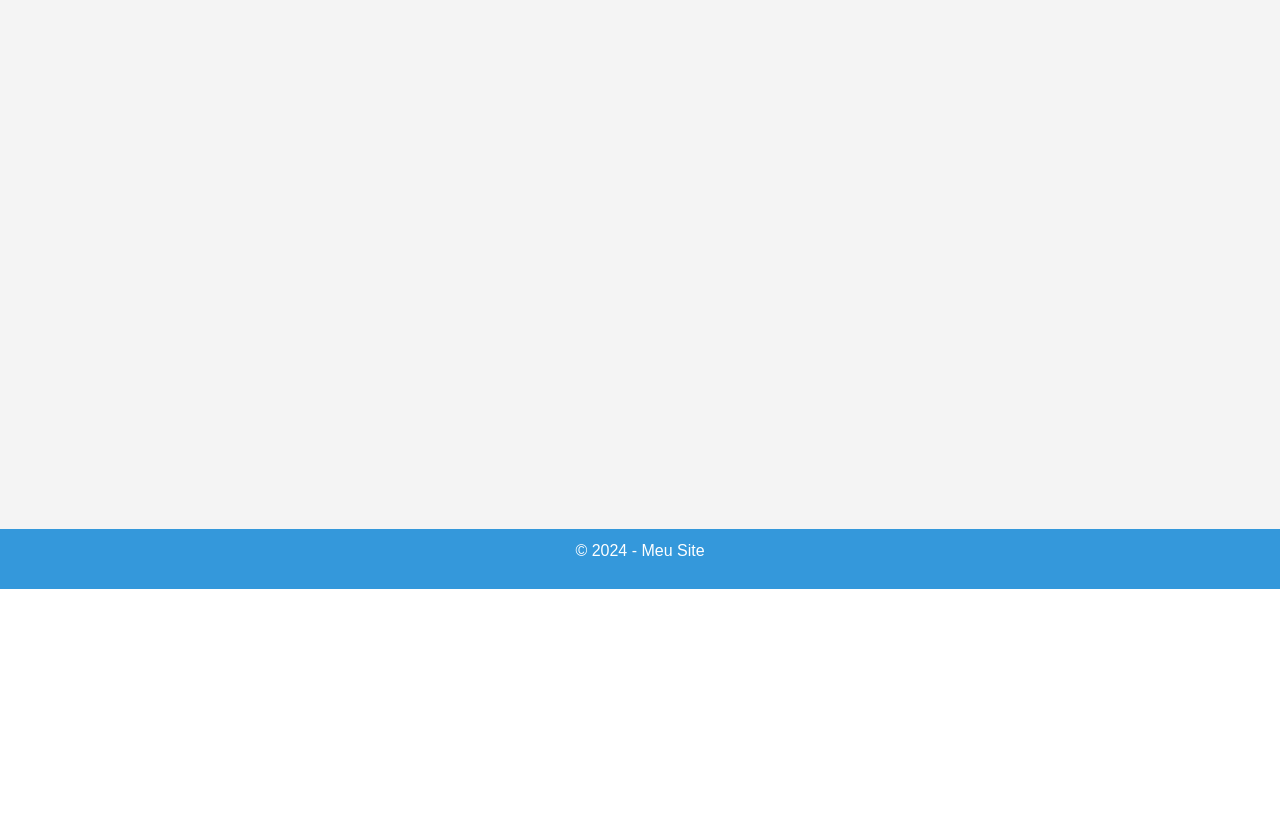
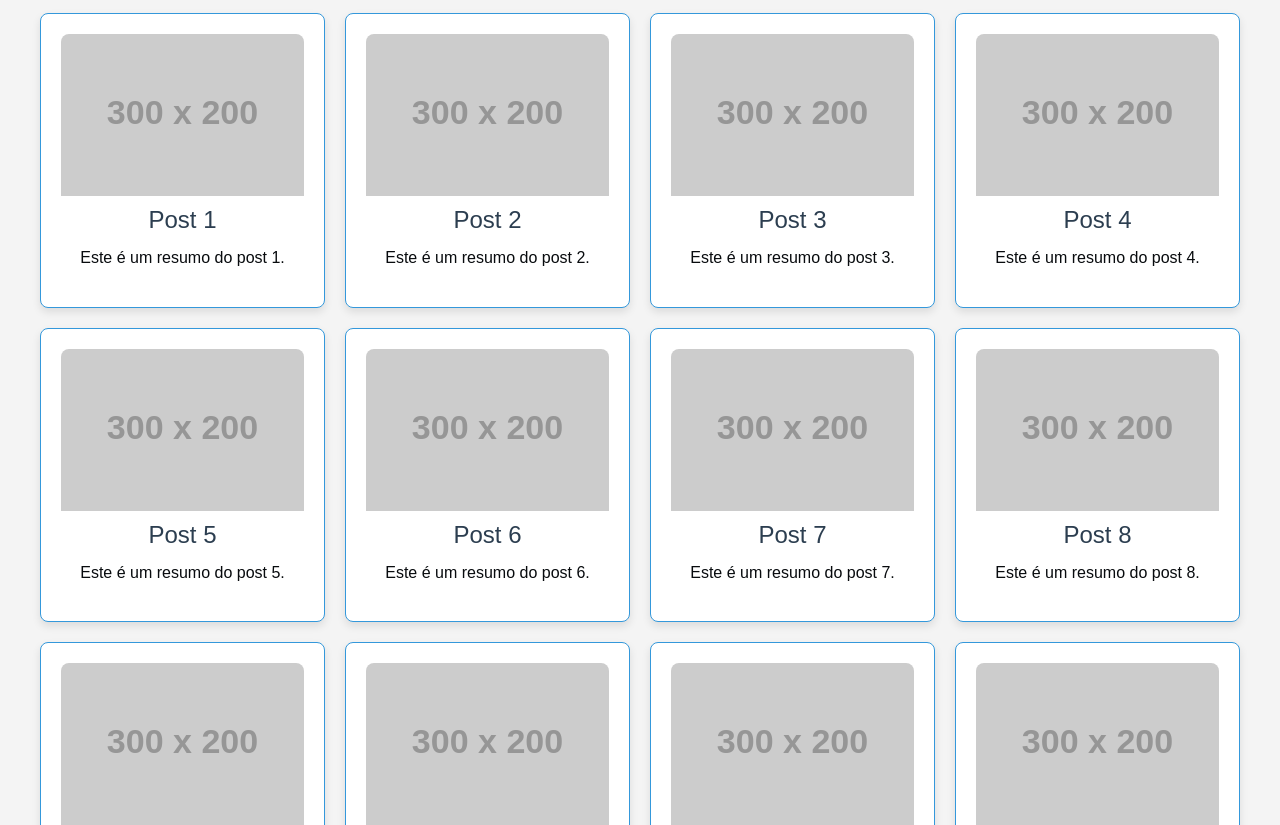
Before and after one commit to Galvictor/blog-getsby, a Gatsby site: page /posts in a window 1280 px wide. Shown: the part 211-1036 px from the top of the page. Before the commit the page ends 800 px from the top, so only its background shows below. Built offline with nearby package versions, Linux system fonts and the light colour scheme; Gatsby itself is replaced by a stand-in of ours; placeholder pictures from the web are drawn by us.

Commit message:
posts mocado e ajustes de css

```diff
--- /dev/null
+++ b/src/data/posts.ts
@@ -0,0 +1,19 @@
+// Função para gerar posts mocados
+const generatePosts = (num: number) => {
+    const posts = [];
+
+    for (let i = 1; i <= num; i++) {
+        posts.push({
+            id: i,
+            title: `Post ${i}`,
+            body: `Este é o corpo completo do post ${i}. Aqui você encontra o conteúdo completo do post número ${i}.`,
+            summary: `Este é um resumo do post ${i}.`,
+            image: `https://placehold.co/300x200?text=Post+${i}&font=roboto`
+        });
+    }
+
+    return posts;
+};
+
+// Gerar 30 posts
+export const posts = generatePosts(30);
--- a/src/pages/posts/index.tsx
+++ b/src/pages/posts/index.tsx
@@ -1,11 +1,39 @@
-import * as React from "react"
-import type {HeadFC} from "gatsby"
+import React, {useEffect, useState} from 'react';
+import {HeadFC, Link} from "gatsby"
 import Layout from "../../components/layout";
+import * as styles from "../../styles/posts.module.scss";
+import {posts} from '../../data/posts';
+
+interface Post {
+    id: number;
+    title: string;
+    body: string;
+}
 
 const PostsPage: React.FC = () => {
+
+    // const [posts, setPosts] = useState<Post[]>([]);
+    //
+    // useEffect(() => {
+    //     fetch('https://jsonplaceholder.typicode.com/posts')
+    //         .then((response) => response.json())
+    //         .then((data) => setPosts(data));
+    // }, []);
+
     return (
         <Layout title="Posts">
-            <p>Bem-vindo à página de posts!</p>
+            <h2>Lista de Posts</h2>
+            <div className={styles.posts}>
+                {posts.map(post => (
+                    <Link to={`/posts/${post.id}`} className={styles.postLink} key={post.id}>
+                        <div className={styles.post}>
+                            <img src={post.image} alt={`Imagem do ${post.title}`} className={styles.image} />
+                            <h3>{post.title}</h3>
+                            <p>{post.summary}</p>
+                        </div>
+                    </Link>
+                ))}
+            </div>
         </Layout>
     );
 };
--- /dev/null
+++ b/src/styles/posts.module.scss
@@ -0,0 +1,51 @@
+// Estilos para a lista de posts
+$post-bg: #ffffff;
+$post-border: #3498db;
+$post-shadow: rgba(0, 0, 0, 0.1);
+$hover-bg: #f4f4f4;
+$title-color: #2c3e50;
+
+.posts {
+  display: grid;
+  grid-template-columns: repeat(auto-fit, minmax(250px, 1fr));
+  gap: 20px;
+  padding: 20px;
+}
+
+.postLink {
+  text-decoration: none;
+
+  .post {
+    background-color: $post-bg;
+    border: 1px solid $post-border;
+    border-radius: 8px;
+    box-shadow: 0 4px 8px $post-shadow;
+    padding: 20px;
+    transition: background-color 0.3s ease, transform 0.3s ease;
+
+    &:hover {
+      background-color: $hover-bg;
+      transform: scale(1.02); // Efeito de zoom ao passar o mouse
+    }
+
+    img {
+      width: 100%;
+      height: auto;
+      border-radius: 8px 8px 0 0;
+      object-fit: cover;
+      margin-bottom: 10px;
+    }
+
+    h3 {
+      color: $title-color;
+      margin-bottom: 10px;
+      font-size: 1.5rem;
+    }
+
+    p {
+      color: darken($title-color, 20%);
+      font-size: 1rem;
+      line-height: 1.6;
+    }
+  }
+}
```
